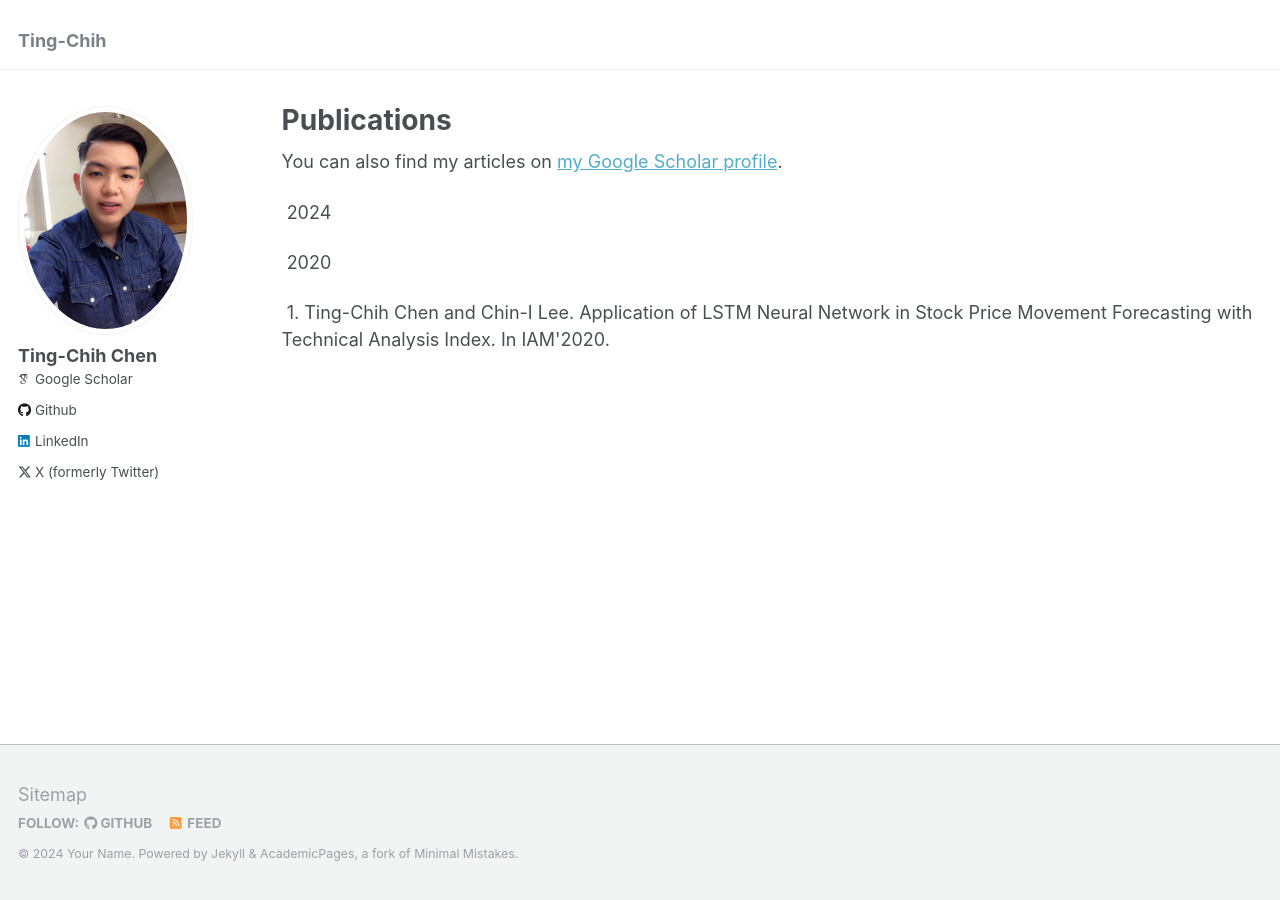
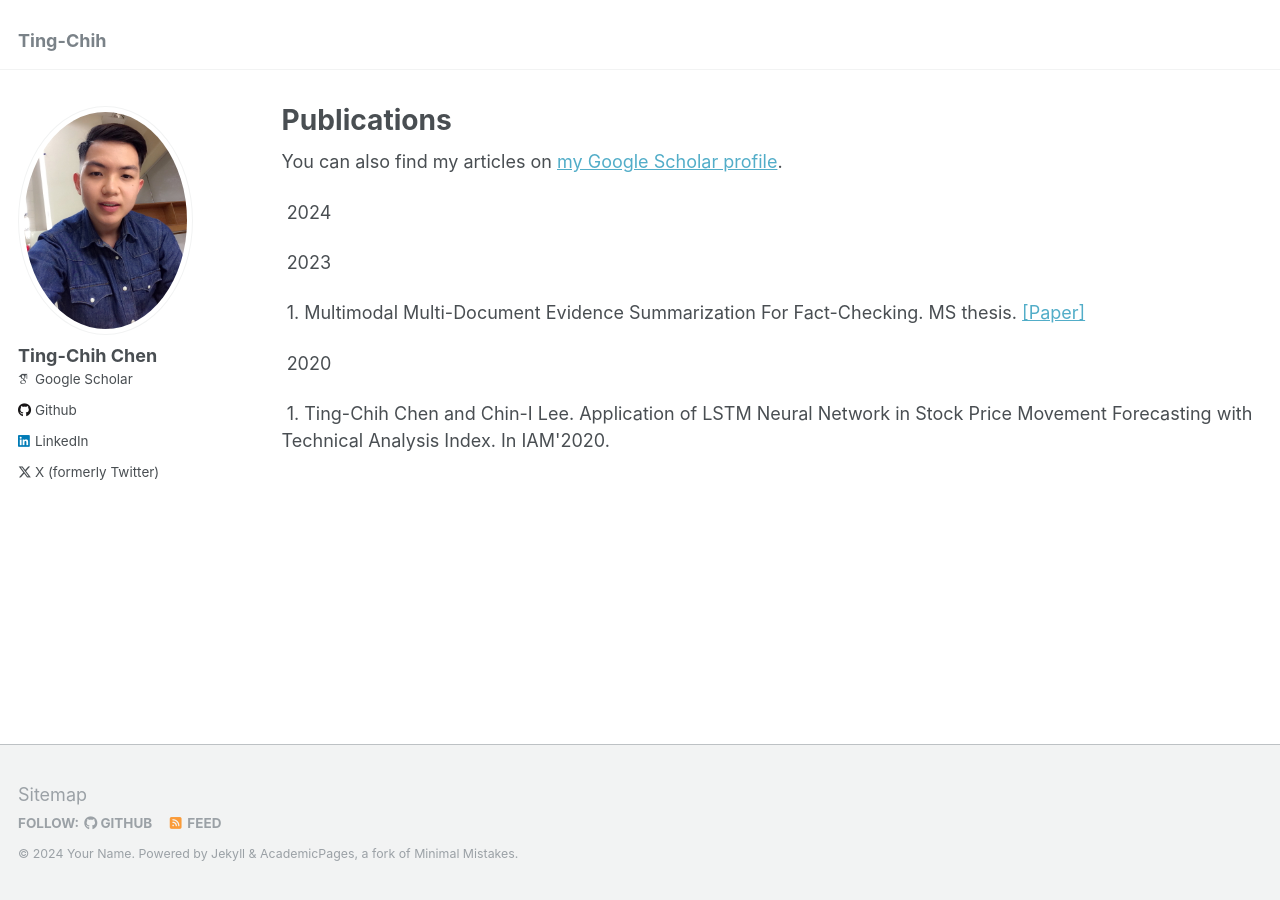
Before and after one commit to tingchihc/tingchihc.github.io, a Jekyll site: the page built from _pages/publications.md, in a window 1280 px wide. Built offline with Jekyll 4.4.1, drawn with Linux system fonts in a browser that asks for light colours; some web fonts are replaced.

Commit message:
Update publications.md

```diff
--- a/_pages/publications.md
+++ b/_pages/publications.md
@@ -10,6 +10,9 @@
 
   <p><div class="wordwrap"> 2024 </div></p>
 
+  <p><div class="wordwrap"> 2023 </div></p>
+  <div class="wordwrap"> 1. Multimodal Multi-Document Evidence Summarization For Fact-Checking. MS thesis. <a href="files/VT_Ting_THESIS.pdf">[Paper]</a></div>
+
   <p><div class="wordwrap"> 2020 </div></p>
   <div class="wordwrap"> 1. Ting-Chih Chen and Chin-I Lee. Application of LSTM Neural Network in Stock Price Movement Forecasting with Technical Analysis Index. In IAM'2020. </div>
 
```
